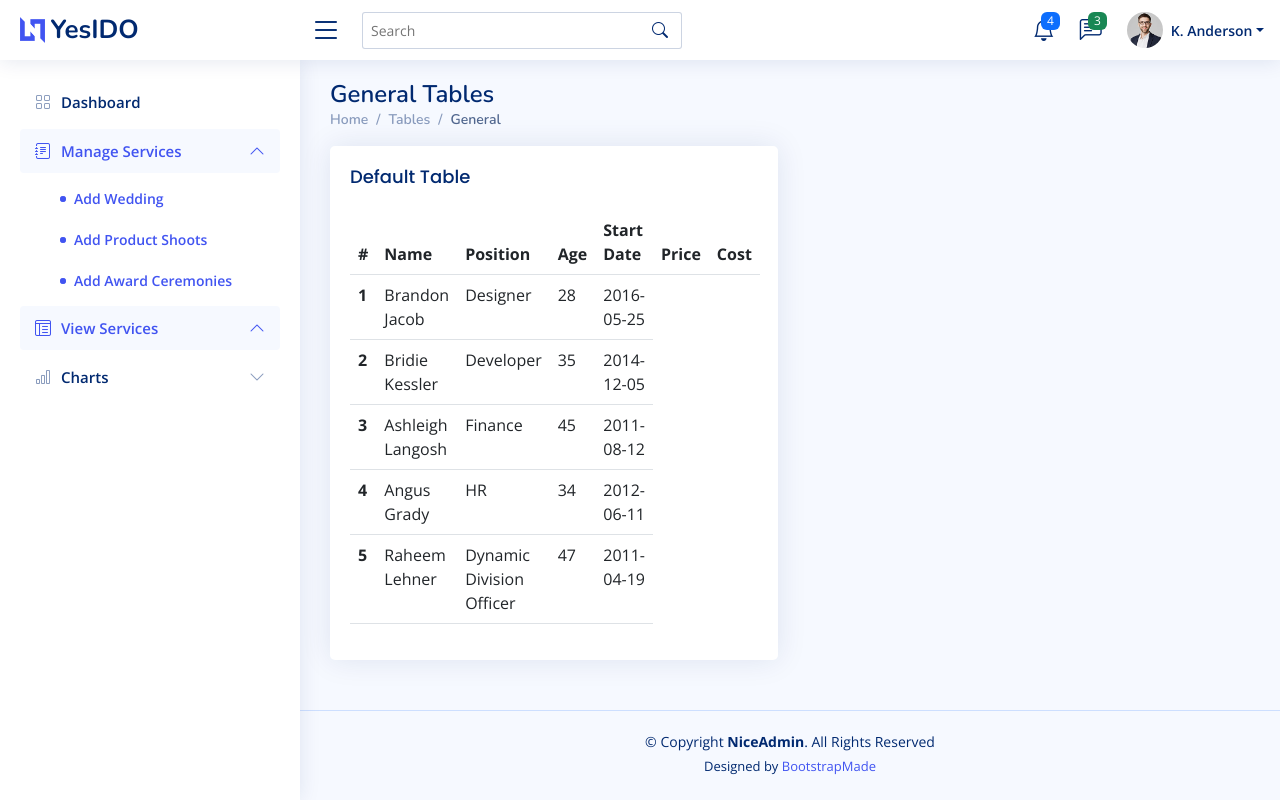
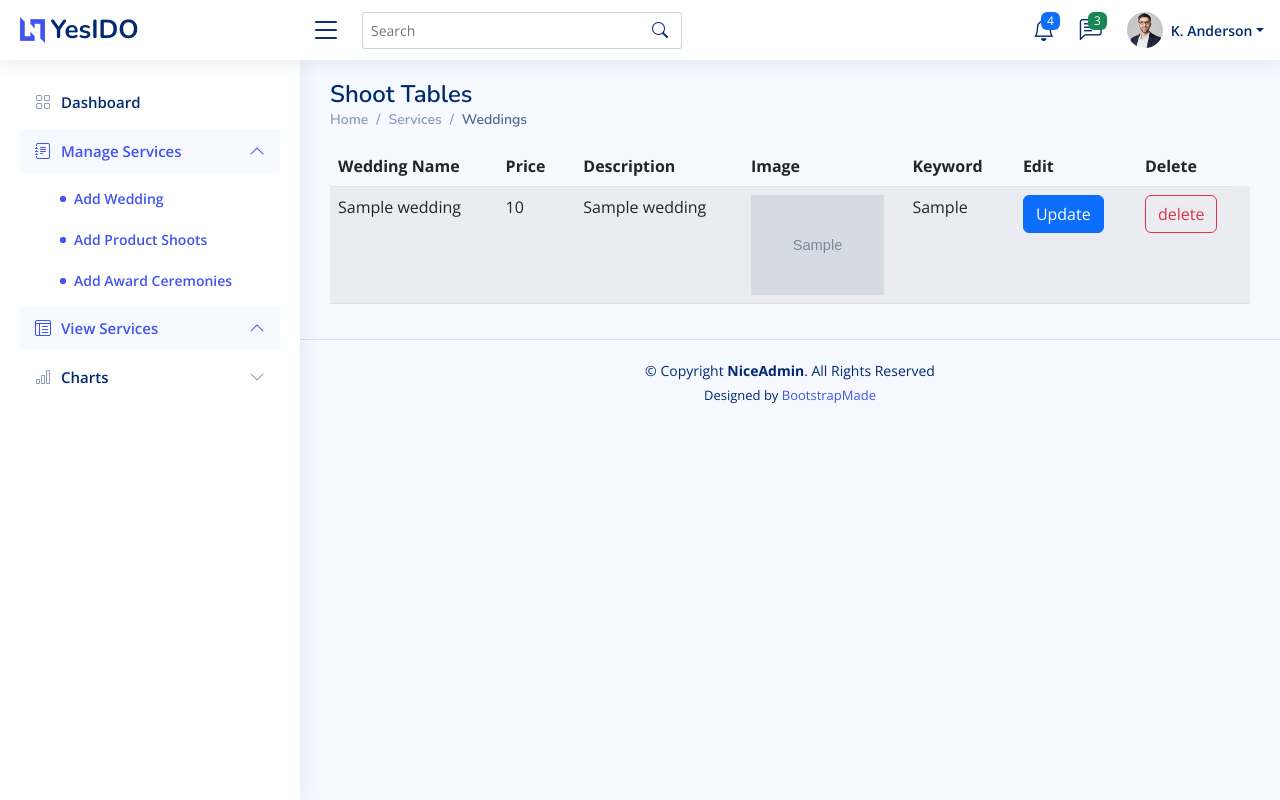
Before and after one commit to BrightAugustt/Yesido, a PHP site: page /Admin/view_weddings.php in a window 1280 px wide. Run offline with PHP 8.4, Linux system fonts and the light colour scheme; the visitor is signed in with stand-in values (Sample User, id 1); tables that the repository leaves empty hold one stand-in row (values such as "Sample post"); grey boxes marked "Sample" are stand-in pictures; data that the repository does not hold is empty; some libraries are stand-ins or nearby versions.

Commit message:
wedding add success

```diff
--- a/Admin/view_products.php
+++ b/Admin/view_products.php
@@ -394,7 +394,8 @@ include("../controllers/shoot_controller.php");
           <li class="breadcrumb-item active">Shoots</li>
         </ol>
       </nav>
-    </div><!-- End Page Title -->
+    </div>
+    <!-- End Page Title -->
 
 
 
--- a/Admin/view_weddings.php
+++ b/Admin/view_weddings.php
@@ -1,3 +1,14 @@
+<?php
+session_start();
+if (empty($_SESSION['customer_id']) and empty($_SESSION['customer_name']) and empty($_SESSION['customer_email']) and empty($_SESSION['user_role']!= 1) )
+   {
+      header('Location:../Login/login.php');
+   };
+include("../controllers/wedding_controller.php");
+
+
+?>
+
 <!DOCTYPE html>
 <html lang="en">
 
@@ -360,114 +371,130 @@
   <main id="main" class="main">
 
   <div class="pagetitle">
-      <h1>General Tables</h1>
+      <h1>Shoot Tables</h1>
       <nav>
         <ol class="breadcrumb">
           <li class="breadcrumb-item"><a href="admin.php">Home</a></li>
-          <li class="breadcrumb-item">Tables</li>
-          <li class="breadcrumb-item active">General</li>
+          <li class="breadcrumb-item">Services</li>
+          <li class="breadcrumb-item active">Weddings</li>
         </ol>
       </nav>
-    </div><!-- End Page Title -->
-
-    <section class="section" style="justify-content:center">
-      <div class="row">
-        <div class="col-lg-6">
-
-          <div class="card">
-            <div class="card-body">
-              <h5 class="card-title">Default Table</h5>
-
-              <!-- Default Table -->
-              <table class="table">
+    </div>
+    <table class="table table-striped">
          <thead>
               <tr>
-                    <th scope="col">#</th>
-                    <th scope="col">Name</th>
-                    <th scope="col">Position</th>
-                    <th scope="col">Age</th>
-                    <th scope="col">Start Date</th>
+                <th scope="col">Wedding Name</th>
+                <th scope="col"></th>
                 <th scope="col">Price</th>
-                    <th scope="col">Cost</th>
+                <th scope="col"></th>
+                <th scope="col">Description</th>
+                <th scope="col"></th>
+                <th scope="col">Image</th>
+
+                <th scope="col">Keyword</th>
+                <th scope="col"></th>
+                <th scope="col">Edit</th>
+                <th scope="col"></th>
+                <th scope="col">Delete</th>
               </tr>
         </thead>
         <tbody>
-                  <tr>
-                    <th scope="row">1</th>
-                    <td>Brandon Jacob</td>
-                    <td>Designer</td>
-                    <td>28</td>
-                    <td>2016-05-25</td>
-                  </tr>
-                  <tr>
-                    <th scope="row">2</th>
-                    <td>Bridie Kessler</td>
-                    <td>Developer</td>
-                    <td>35</td>
-                    <td>2014-12-05</td>
-                  </tr>
-                  <tr>
-                    <th scope="row">3</th>
-                    <td>Ashleigh Langosh</td>
-                    <td>Finance</td>
-                    <td>45</td>
-                    <td>2011-08-12</td>
-                  </tr>
-                  <tr>
-                    <th scope="row">4</th>
-                    <td>Angus Grady</td>
-                    <td>HR</td>
-                    <td>34</td>
-                    <td>2012-06-11</td>
-                  </tr>
-                  <tr>
-                    <th scope="row">5</th>
-                    <td>Raheem Lehner</td>
-                    <td>Dynamic Division Officer</td>
-                    <td>47</td>
-                    <td>2011-04-19</td>
-                  </tr>
-                </tbody>
-              </table>
-              <!-- End Default Table Example -->
+                  <!-- Shoot display -->
+                    <?php
+                      function displayproductCtr(){
+                        $wedding = selectall_wedding_ctr();
+
+                        for ($i=0; $i < count($wedding); $i++){
+                          echo "<tr>";
+                          echo "<td>".$wedding[$i]['wedding_name']."<td>";
+                          echo "<td>".$wedding[$i]['wedding_price']."<td>";
+                          echo "<td>".$wedding[$i]['wedding_label']."<td>";
+                          echo "<td><img src='../images/wedding/"  . $wedding[$i]['wedding_img']  . "' height='100px'></td>";
+                          echo "<td>".$wedding[$i]['wedding_key']."<td>";
+
+                          // Edit & Delete form
+                          echo "<th><button type='button' class='btn btn-primary' data-toggle='modal' data-target='#exampleModal'>
+                          Update
+                        </button><th>";
+                          echo "<th><form action='../actions/deleteshoots.php'  method='POST'>
+                          <input type = 'submit' value='delete' name='delete' class='btn btn-outline-danger'>
+                          <input type='hidden' name='wedding_id' value='".$wedding[$i]['wedding_id']. "'></form><th>";
+
+                          echo "<tr>";
+                         echo
+                         "<div class='modal fade' id='exampleModal' tabindex='-1' role='dialog' aria-labelledby='exampleModalLabel' aria-hidden='true'>
+                         <div class='modal-dialog' role='document'>
+                           <div class='modal-content'>
+                             <div class='modal-header'>
+                               <h5 class='modal-title' id='exampleModalLabel'>Shoot Edit</h5>
+                               <button type='button' class='close' data-dismiss='modal' aria-label='Close'>
+                                 <span aria-hidden='true'>&times;</span>
+                               </button>
                              </div>
+                             <div class='modal-body'>
+                               <form action='../actions/updateshoots.php' method='POST'>
+                                  <div class='formgroup'>
+                                     <input type='hidden' name='wedding_id' value= '".$wedding[$i]['wedding_id']."'>
+                                 </div>
+                                 <div class='form-group'>
+                                   <label for='recipient-name' class='col-form-label'>Shoot Name:</label>
+                                   <input type='text' class='form-control' id='shoot_name' name='shoot_name' required placeholder= '".$wedding[$i]['wedding_name']."'>
+                                   <input type='hidden' name='wedding_id'  value= '".$wedding[$i]['wedding_id']."'>
                                  </div>
 
-
-            </div>
+                                 <div class='form-group'>
+                                   <label for='recipient-name' class='col-form-label'>Shoot Price:</label>
+                                   <input type='text' class='form-control' id='shoot_price' name='shoot_price' required placeholder= '".$wedding[$i]['wedding_price']."'>
+                                   <input type='hidden' name='wedding_id'  value= '".$wedding[$i]['wedding_id']."'>
                                  </div>
 
-
-              <!-- End Tables without borders -->
-
-            </div>
+                                 <div class='form-group'>
+                                   <label for='recipient-name' class='col-form-label'>Shoot Label:</label>
+                                   <input type='text' class='form-control' id='shoot_label' name='shoot_label' required placeholder= '".$wedding[$i]['wedding_label']."'>
+                                   <input type='hidden' name='wedding_id'  value= '".$wedding[$i]['wedding_id']."'>
                                  </div>
 
-
-            </div>
+                                 <div class='form-group'>
+                                   <label for='recipient-name' class='col-form-label'>Shoot Key:</label>
+                                   <input type='text' class='form-control' id='shoot_key' name='shoot_key'  required placeholder= '".$wedding[$i]['wedding_key']."'>
+                                   <input type='hidden' name='wedding_id'  value= '".$wedding[$i]['wedding_id']."'>
                                  </div>
 
+                                 <div class='modal-footer'>
+                                 <button type='button' class='btn btn-secondary' data-dismiss='modal'>Cancel</button>
+                                 <input type = 'submit' value='update' name='updateshoot' class='btn btn-primary''>
+                                 <input type='hidden' name='wedding_id' value='".$wedding[$i]['wedding_id']."'>
                                </div>
+                               </form>
+
+                         <?php
+                            }
+                            displayproductCtr();
+                        ?>
+
+                       </div>";
+
+                        }
 
 
-              <!-- End Table with stripped rows -->
+                    ?>
+                </tbody>
 
-            </div>
-          </div>
+</table>
 
 
 
-            </div>
-          </div>
+          <?php
+            }
+            displayproductCtr();
+          ?>
 
-              <!-- End small tables -->
+<script>
+  $('#myModal').on('shown.bs.modal', function () {
+  $('#myInput').trigger('focus')
+})
+</script>
 
-            </div>
-          </div>
-
-        </div>
-      </div>
-    </section>
 
   </main><!-- End #main -->
 
--- a/Admin/weddings.php
+++ b/Admin/weddings.php
@@ -370,7 +370,7 @@
               <h5 class="card-title">Add Wedding </h5>
 
               <!-- General Form Elements -->
-              <form method="POST" action="../actions/addwedding.php">
+              <form method="POST" action="../actions/addwedding.php" enctype="multipart/form-data">
 
               <div class="form-group">
                 <label for="wedding_name">Name</label>
@@ -389,7 +389,7 @@
 
               <div class="form-group">
                 <label for="wedding_img">Image</label>
-                <input type="file" class="form-control" id="exampleFormControlInput1" placeholder="Image" required name="wedding_img">
+                <input type="file" class="form-control" name="wedding_img[]" id="exampleFormControlInput1" required accept="image/*"  >
               </div>
 
               <div class="form-group">
@@ -400,7 +400,7 @@
                 <!-- <div class="row mb-3">
                   <label class="col-sm-2 col-form-label">Submit Button</label> -->
                   <div class="col-sm-10" style="margin-top: 15px;">
-                    <button type="submit" class="btn btn-primary">Submit Form</button>
+                    <button type="submit" class="btn btn-primary" name="addwedding">Submit Form</button>
                   </div>
                 </div>
 
```
Also changed, not shown: actions/addwedding.php (+26 -12 lines), functions/image_upload.php (+0 -17 lines), images/wedding/love-1669900547.jpg (added). Lines whose indentation alone changed are shown as unchanged.
